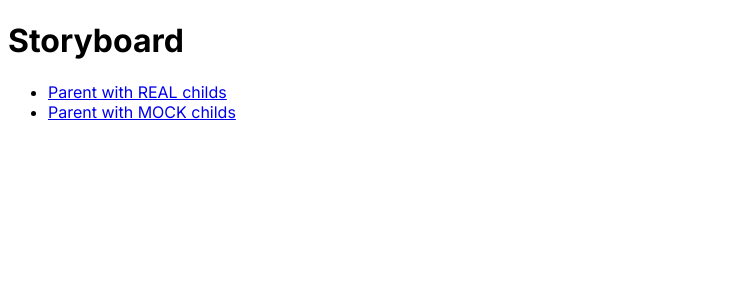
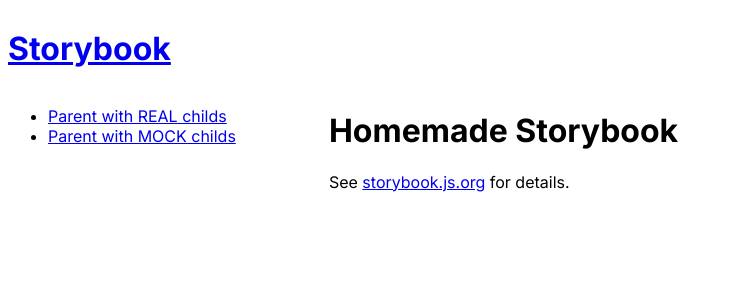
Before and after one commit to jercilla/nextjs-react-components-playground, a Next.js app: page / in a window 1280 px wide. Shown: the top 300 px of the page, without its empty margins (0-733 px from the left). Built offline with nearby package versions, Linux system fonts and the light colour scheme.

Commit message:
chore: Storybook SPA

```diff
--- a/src/app/layout.tsx
+++ b/src/app/layout.tsx
@@ -1,6 +1,8 @@
 // import './globals.css'
 import type { Metadata } from 'next'
 import { Inter } from 'next/font/google'
+import Menu from './menu'
+import Link from 'next/link'
 
 const inter = Inter({ subsets: ['latin'] })
 
@@ -16,7 +18,21 @@
 }) {
   return (
     <html lang="en">
-      <body className={inter.className}>{children}</body>
+      <body className={inter.className}>
+        <div style={{display: "flex", flexDirection: "column"}}>
+          <header>
+          <Link href="/"><h1>Storybook</h1></Link>
+          </header>
+          <div style={{display: "flex", flexDirection: "row"}}>
+            <nav style={{flexBasis: "20rem", flexGrow: 1}}>
+              <Menu />
+            </nav>
+            <main style={{flexBasis: 0, flexGrow: 999}}>
+              {children}
+            </main>
+          </div>
+        </div>
+      </body>
     </html>
   )
 }
--- /dev/null
+++ b/src/app/menu.tsx
@@ -0,0 +1,16 @@
+import Link from "next/link";
+
+export default function Menu() {
+  return (
+    <>
+      <ul>
+        <li>
+          <Link href="parent-child">Parent with REAL childs</Link>
+        </li>
+        <li>
+          <Link href="parent-child-mock">Parent with MOCK childs</Link>
+        </li>
+      </ul>
+    </>
+  );
+}
--- a/src/app/page.tsx
+++ b/src/app/page.tsx
@@ -2,18 +2,9 @@
 
 export default function Home() {
   return (
-    <main>
-      <h1>Storyboard</h1>
-      <nav>
-        <ul>
-          <li>
-            <Link href="parent-child">Parent with REAL childs</Link>
-          </li>
-          <li>
-            <Link href="parent-child-mock">Parent with MOCK childs</Link>
-          </li>
-        </ul>
-      </nav>
-    </main>
+      <>
+        <h1>Homemade Storybook</h1>
+        <p>See <a href="https://storybook.js.org/" target="_blank">storybook.js.org</a> for details.</p>
+      </>
   );
 }
```
